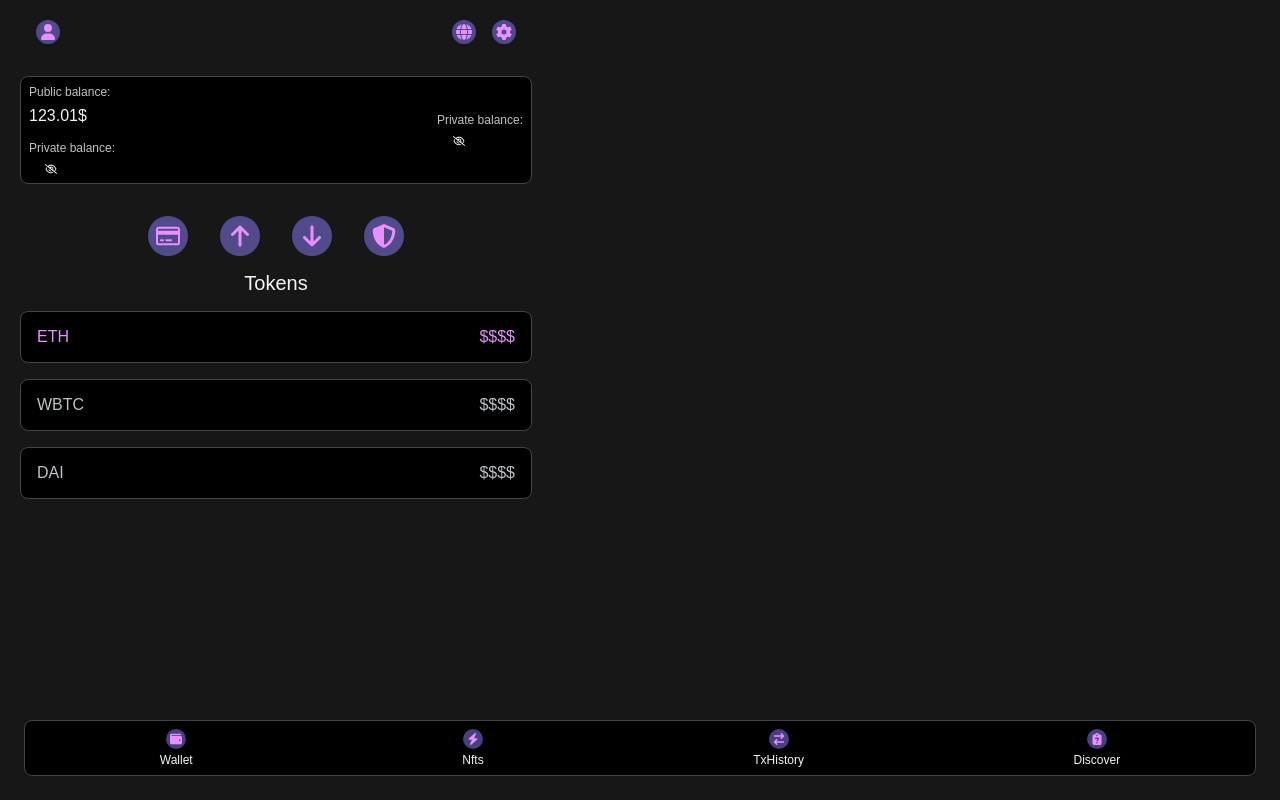
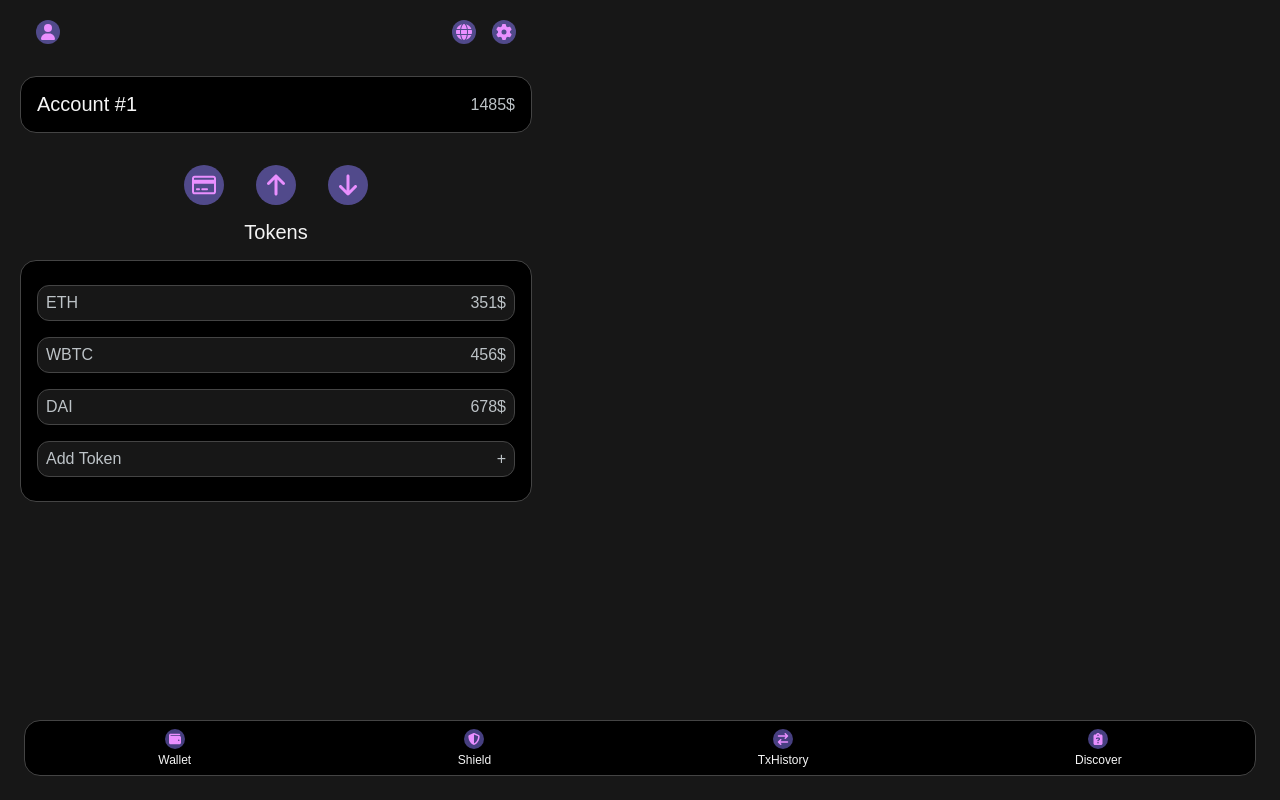
Before and after one commit to Devonchain-Labs/aztec-wallet, a React (Vite) app: page / in a window 1280 px wide. Built offline with nearby package versions, Linux system fonts and the light colour scheme; what @aztec/aztec.js would draw is missing.

Commit message:
adapt to new design

```diff
--- a/src/components/dashboard/Dashboard.tsx
+++ b/src/components/dashboard/Dashboard.tsx
@@ -5,19 +5,17 @@ import UserIcon from "../_common/icons/UserIcon.tsx";
 import GlobeIcon from "../_common/icons/GlobeIcon.tsx";
 import GearIcon from "../_common/icons/GearIcon.tsx";
 import Typography from "../_common/typography/Typography.tsx";
-import HiddenValue from "../_common/hidden-value/HiddenValue.tsx";
 import CreditCardIcon from "../_common/icons/CreditCardIcon.tsx";
 import ArrowUpIcon from "../_common/icons/ArrowUpIcon.tsx";
 import ArrowDownIcon from "../_common/icons/ArrowDownIcon.tsx";
 import { ModalContext } from "../../App.tsx";
-import ShieldIcon from "../_common/icons/ShieldIcon.tsx";
 import cx from "classnames";
 import { getBalance } from "../../hooks/WalletService.ts";
 import { getTokens } from "../../hooks/Tokens.ts";
 import defaultTokens from "../../config/default_tokens.ts";
+const mockBalances = [351, 456, 678];
 function Dashboard() {
     const [balances, setBalances] = useState<{ [address: string]: number }>({});
-    const [selectedToekn, setSelectedToken] = useState(defaultTokens[0].symbol || "");
     const { openModal } = useContext(ModalContext);
     useEffect(() => {
         const fetchBalances = async () => {
@@ -54,26 +52,10 @@ function Dashboard() {
                 </div>
             </div>
             <div className={styles.balanceContainer}>
-                <div className={styles.leftBalance}>
-                    <div className={styles.balanceItem}>
-                        <Typography size="sm" color="secondary">
-                            Public balance:
-                        </Typography>
-                        <Typography>123.01$</Typography>
-                    </div>
-                    <div className={styles.balanceItem}>
-                        <Typography size="sm" color="secondary">
-                            Private balance:
-                        </Typography>
-                        <HiddenValue hiddenValue="" value={"200$"}></HiddenValue>
-                    </div>
-                </div>
-                <div className={styles.balanceItem}>
-                    <Typography size="sm" color="secondary">
-                        Private balance:
-                    </Typography>
-                    <HiddenValue hiddenValue="" value={"323.01$"}></HiddenValue>
-                </div>
+                <Typography size="lg">Account #1</Typography>
+                <Typography size="md" color="secondary">
+                    1485$
+                </Typography>
             </div>
             <div className={styles.actions}>
                 <div
@@ -100,33 +82,21 @@ function Dashboard() {
                 >
                     <ArrowDownIcon />
                 </div>
-                <div
-                    className={styles.iconWrapper}
-                    onClick={() => {
-                        openModal?.("receive-modal");
-                    }}
-                >
-                    <ShieldIcon />
-                </div>
             </div>
             <Typography variant="h3" size="lg" className={styles.tokensTitle}>
                 Tokens
             </Typography>
             <ul className={styles.tokens}>
-                {Object.entries(balances).map(([symbol]) => (
-                    <li key={symbol} onClick={() => setSelectedToken(symbol)}>
-                        <Typography
-                            color={symbol === selectedToekn ? "aztec-button-color" : "secondary"}
-                        >
-                            {symbol}
-                        </Typography>
-                        <Typography
-                            color={symbol === selectedToekn ? "aztec-button-color" : "secondary"}
-                        >
-                            $$$$
-                        </Typography>
+                {Object.entries(balances).map(([symbol], index) => (
+                    <li key={symbol}>
+                        <Typography color={"secondary"}>{symbol}</Typography>
+                        <Typography color={"secondary"}>{mockBalances[index]}$</Typography>
                     </li>
                 ))}
+                <li>
+                    <Typography color={"secondary"}>Add Token</Typography>
+                    <Typography color={"secondary"}>+</Typography>
+                </li>
             </ul>
             <Navbar />
         </div>
--- a/src/components/dashboard/dashboard.module.css
+++ b/src/components/dashboard/dashboard.module.css
@@ -26,27 +26,14 @@
 }
 .balanceContainer {
     display: flex;
-    padding: 0.5rem;
-    border-radius: 0.5rem;
+    padding: 1rem;
+    border-radius: 1rem;
     justify-content: space-between;
     align-items: center;
     border: 1px solid var(--input-border-color);
     background-color: var(--background-secondary);
-    border-radius: 0.5rem;
     margin-top: 2rem;
     gap: 1rem;
-}
-.leftBalance {
-    display: flex;
-    flex-direction: column;
-    gap: 1rem;
-    justify-content: center;
-}
-.balanceItem {
-    display: flex;
-    gap: 0.5rem;
-    color: var(--text-primary);
-    flex-direction: column;
 }
 .actions {
     display: flex;
@@ -68,15 +55,19 @@
     color: var(--text-primary);
     margin-top: 1rem;
     overflow-x: auto;
+    border-radius: 1rem;
+    border: 1px solid var(--input-border-color);
+    background-color: var(--background-secondary);
+    padding: 1.5rem 1rem;
 }
 .tokens li {
     cursor: pointer;
     border: 1px solid var(--input-border-color);
-    background-color: var(--background-secondary);
-    border-radius: 0.5rem;
+    background-color: var(--background-primary);
+    border-radius: 0.75rem;
     display: flex;
     justify-content: space-between;
-    padding: 1rem;
+    padding: 0.5rem;
 }
 .tokensTitle {
     text-align: center;
--- a/src/components/navbar/Navbar.tsx
+++ b/src/components/navbar/Navbar.tsx
@@ -2,9 +2,9 @@ import React from "react";
 import styles from "./navbar.module.css";
 import WalletIcon from "../_common/icons/WalletIcon.tsx";
 import Typography from "../_common/typography/Typography.tsx";
-import BoltIcon from "../_common/icons/BoltIcon.tsx";
 import ArrowsLeftRightIcon from "../_common/icons/ArrowsLeftRightIcon.tsx";
 import ClipboardQuestionIcon from "../_common/icons/ClipboardQuestionIcon.tsx";
+import ShieldIcon from "../_common/icons/ShieldIcon.tsx";
 
 function Navbar() {
     return (
@@ -18,9 +18,9 @@ function Navbar() {
             <div className={styles.itemContainer}>
                 <div className={styles.iconWrapper}>
                     {" "}
-                    <BoltIcon className={styles.icon} />
+                    <ShieldIcon className={styles.icon} />
                 </div>
-                <Typography size="sm">Nfts</Typography>
+                <Typography size="sm">Shield</Typography>
             </div>
             <div className={styles.itemContainer}>
                 <div className={styles.iconWrapper}>
--- a/src/components/navbar/navbar.module.css
+++ b/src/components/navbar/navbar.module.css
@@ -8,7 +8,7 @@
     right: 1.5rem;
     border: 1px solid var(--input-border-color);
     background-color: var(--background-secondary);
-    border-radius: 0.5rem;
+    border-radius: 1rem;
     padding: 0.5rem 0;
 }
 .itemContainer {
```
